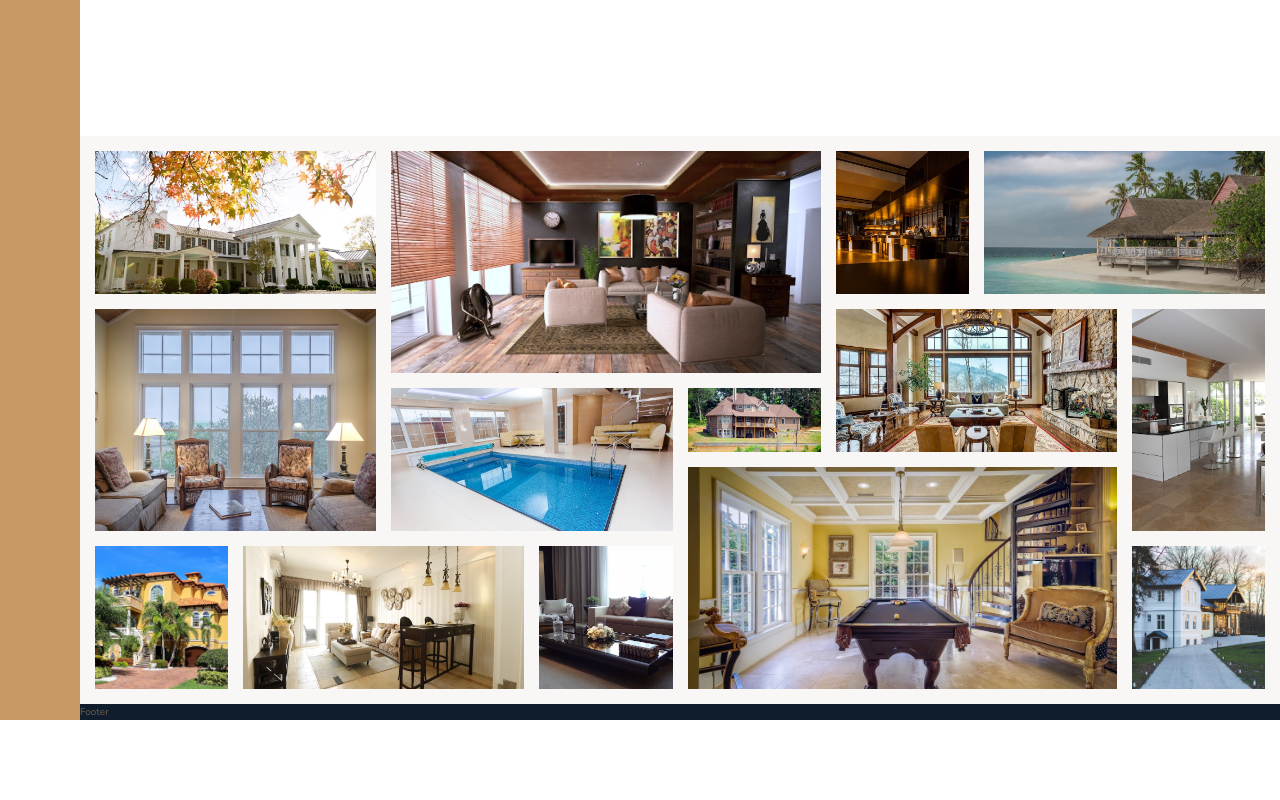
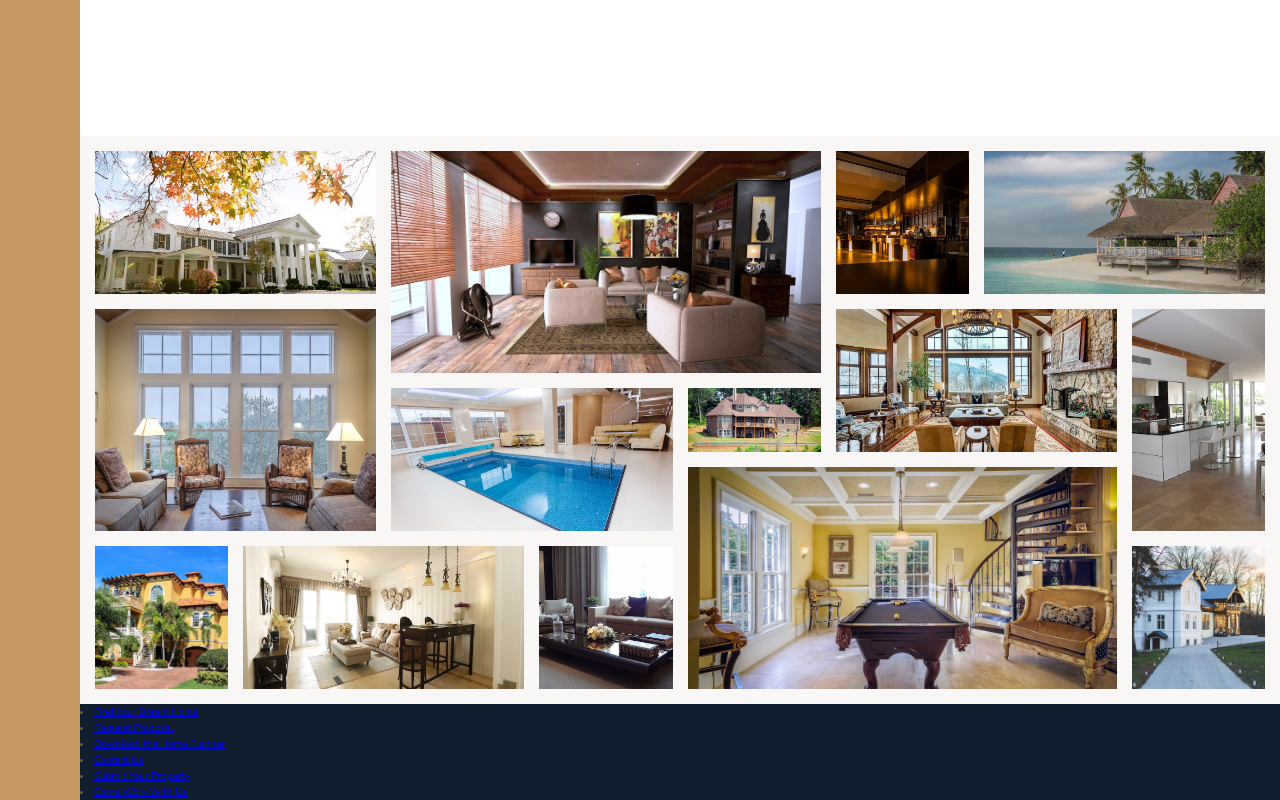
Before and after one commit to barrosdaniel/AcademicProjects-20Nexter, a website: page index.html in a window 1280 px wide. Shown: the part 2936-3736 px from the top of the page. Before the commit the page ends 3656 px from the top, so only its background shows below. Drawn offline with nearby package versions, Linux system fonts and the light colour scheme.

Commit message:
feature: Add Footer markup

```diff
--- a/index.html
+++ b/index.html
@@ -358,7 +358,21 @@
     </section>
 
     <footer class="footer">
-        Footer
+        <nav class="nav">
+            <li class="nav__item"><a href="#" class="nav__link">Find Your Dream
+                    Home</a></li>
+            <li class="nav__item"><a href="#" class="nav__link">Request
+                    Proposal</a></li>
+            <li class="nav__item"><a href="#" class="nav__link">Download the
+                    Home Planner</a></li>
+            <li class="nav__item"><a href="#" class="nav__link">Contact Us</a>
+            </li>
+            <li class="nav__item"><a href="#" class="nav__link">Submit Your
+                    Property</a></li>
+            <li class="nav__item"><a href="#" class="nav__link">Come Work With
+                    Us</a>
+            </li>
+        </nav>
     </footer>
 
 </body>
```
